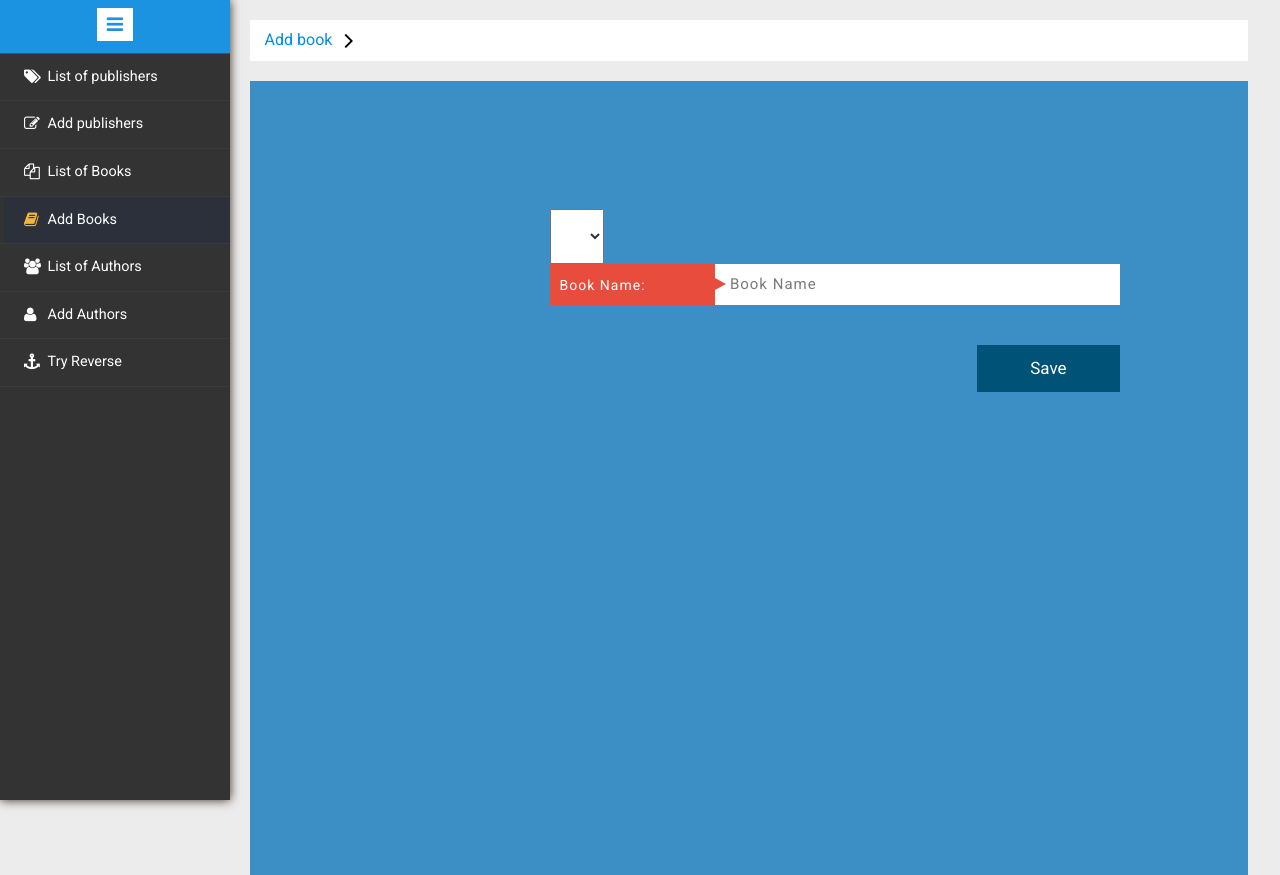
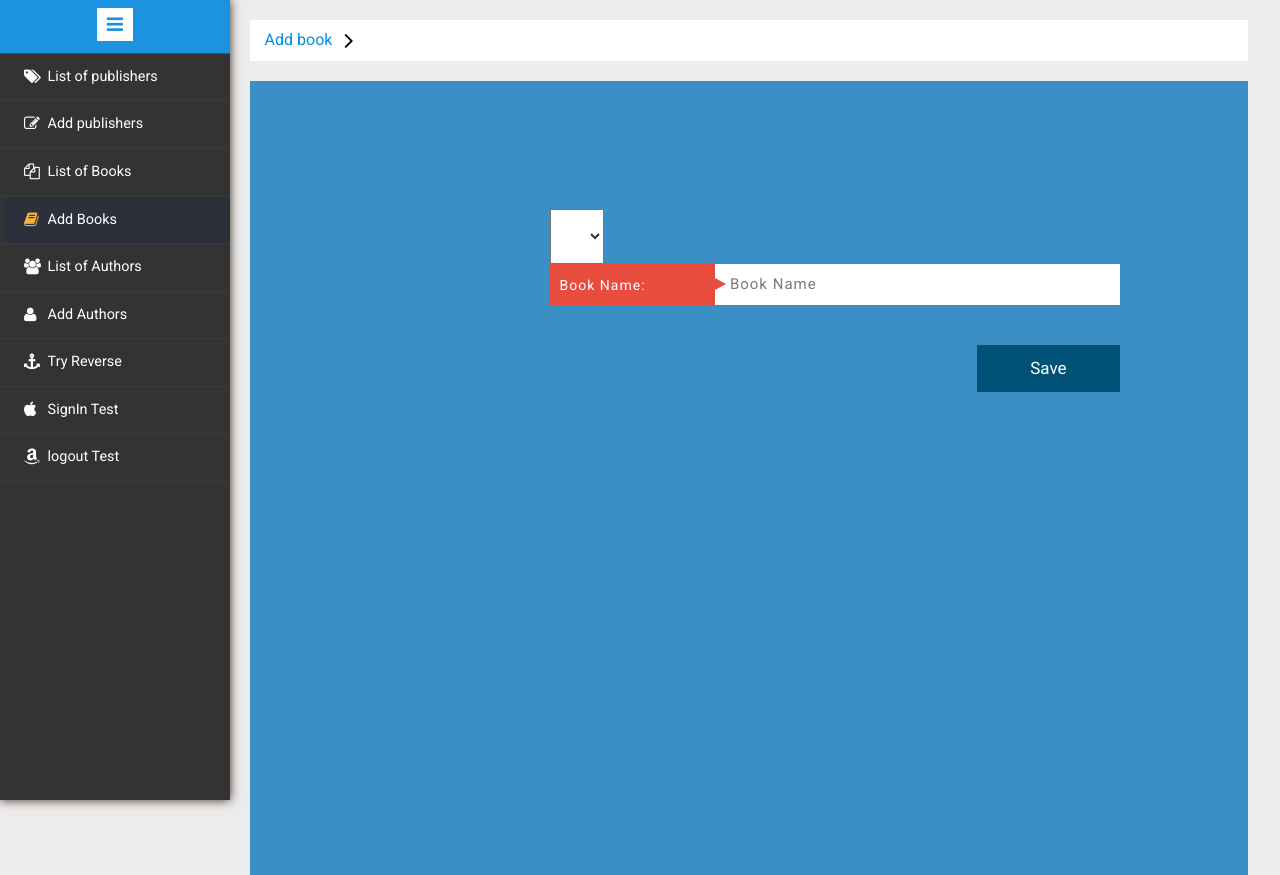
Before and after one commit to luckygogreen/booksystem1, a Django app: page /addbook in a window 1280 px wide. Run offline with Django 3.2, Linux system fonts and the light colour scheme; data that the repository does not hold is empty; some libraries are stand-ins or nearby versions.

Commit message:
登录装饰器未完

```diff
--- a/bookAPP/models.py
+++ b/bookAPP/models.py
@@ -16,7 +16,7 @@ class bookinfo(models.Model):
     binventory = models.IntegerField(default=100)
     bsalesvolume = models.IntegerField(default=0)
     btype = models.CharField(max_length=32,default='教育')
-    bpublishdata = models.DateField(default=datetime.date.today())
+    bpublishdata = models.DateField(default='2019-06-16')
     book_pubish = models.ForeignKey(to=publishinfo,on_delete=models.CASCADE)
     #book_pubish = models.ForeignKey(to=publishinfo,on_delete=models.CASCADE,related_name='books')
     #book_pubish = models.ForeignKey(to=publishinfo,on_delete=models.CASCADE,related_query_name='xxoo')
--- a/bookAPP/views.py
+++ b/bookAPP/views.py
@@ -1,7 +1,6 @@
 from django.shortcuts import render, HttpResponse, redirect
 from bookAPP import models
 from django.urls import reverse
-
 
 # Create your views here.
 # 测试页面调用的方法
@@ -22,25 +21,56 @@ def trytest(request):
 def testargs(request, number):
     print(number)
     return HttpResponse('url反向链接视图传参数成功')
+def check_login(func):
+    def inner(func):
+        pass
+#signin用户登录
+def signin(request):
+    if request.method == 'GET':
+        next_url = request.GET.get('next')
+        if ~next_url:
+            next_url = '/publisherlist/'
+        if request.get_signed_cookie('islogin',default='0',salt='66666666') == '1':
+            print('003')
+            return redirect(next_url)
+        else:
+            return render(request, 'signin.html')
+    if request.method == 'POST':
+        print(request.POST.get('uname'), request.POST.get('upassword'))
+        if request.POST.get('uname') == 'kevin' and request.POST.get('upassword') =='888':
+            print('001')
+            red =  redirect('publisherlist')
+            red.set_signed_cookie('islogin','1',salt='66666666',max_age=10)
+            return red
+            print('002')
+        else:
+            return render(request,'signin.html')
 
+def logout(request):
+    rs = redirect('/signin/')
+    rs.delete_cookie('islogin')
+    return rs
 
 # 单表操作读取数据
 def publisherlist(request):
-    from utils.pagination import Pagination #导入自定义的工具包
-    PaginationObj = Pagination(models.publishinfo.objects.all().count(),request.GET.get('page',1),20,5) #实例化工具包的对象
-    alldata = models.publishinfo.objects.all()[PaginationObj.startnum:PaginationObj.endnum]
-    return render(request,'publisherlist.html',
-                  {
-                      'publisherlist': alldata,
-                      'pagerange':PaginationObj.pagerange,
-                      'lastpage':PaginationObj.lastpage,
-                      'currentpage':PaginationObj.pagecurrent,
-                      'previouspage':PaginationObj.previous,
-                      'previousswitch':PaginationObj.previous_switch,
-                      'nextpage':PaginationObj.next,
-                      'nextpageswitch':PaginationObj.next_switch
-                  })
-
+    if request.get_signed_cookie('islogin',default='0',salt='66666666') == '1':
+        from utils.pagination import Pagination #导入自定义的工具包
+        PaginationObj = Pagination(models.publishinfo.objects.all().count(),request.GET.get('page',1),10,15) #实例化工具包的对象
+        alldata = models.publishinfo.objects.all()[PaginationObj.startnum:PaginationObj.endnum]
+        return render(request,'publisherlist.html',
+                      {
+                          'publisherlist': alldata,
+                          'pagerange':PaginationObj.pagerange,
+                          'lastpage':PaginationObj.lastpage,
+                          'currentpage':PaginationObj.pagecurrent,
+                          'previouspage':PaginationObj.previous,
+                          'previousswitch':PaginationObj.previous_switch,
+                          'nextpage':PaginationObj.next,
+                          'nextpageswitch':PaginationObj.next_switch
+                      })
+    else:
+        # return redirect(reverse('sign',args=('?next=',)))
+        return redirect('/signin/?next={}'.format(request.path_info))
 
 # 单表操作添加数据 # 用方法直接执行浏览器的返回操作，叫做FBV = function build view
 def addpublisher(request):
@@ -211,3 +241,23 @@ def delete(request, table_name, delete_id):  # 接受浏览器url传过来的符
     else:
         return HttpResponse('没有要删除的表')
     return HttpResponse('table_name is {},delete_id is {}'.format(table_name, delete_id))
+
+#signin用户登录
+
+def signin(request):
+    if request.method == 'GET':
+        if request.get_signed_cookie('islogin',default='0',salt='66666666') == '1':
+            print('003')
+            return redirect('/publisherlist/')
+        else:
+            return render(request, 'signin.html')
+    if request.method == 'POST':
+        print(request.POST.get('uname'), request.POST.get('upassword'))
+        if request.POST.get('uname') == 'kevin' and request.POST.get('upassword') =='888':
+            print('001')
+            red =  redirect('/publisherlist/')
+            red.set_signed_cookie('islogin',1,salt='66666666')
+            return red
+            print('002')
+        else:
+            return render(request,'signin.html')
--- a/booksystem/urls.py
+++ b/booksystem/urls.py
@@ -87,6 +87,8 @@ urlpatterns = [
 
     #路由器参数反射函数，类和变量
     url(r'^delete/([a-zA-Z]+)/(\d+)/$',views.delete),
-    url(r'^faq/$',appveiws.faq)
+    url(r'^faq/$',appveiws.faq),
 
+    url(r'^signin/$',views.signin,name='sign'),
+    url(r'^logout/$',views.logout,name='logout')
 ]
--- a/templates/base.html
+++ b/templates/base.html
@@ -23,7 +23,8 @@
     <!-- jQuery -->
     <script src="{% static 'js/jquery-2.1.4.min.js' %}"></script>
     <!-- //jQuery -->
-    <link href='http://fonts.googleapis.com/css?family=Roboto:700,500,300,100italic,100,400' rel='stylesheet' type='text/css'/>
+    <link href='http://fonts.googleapis.com/css?family=Roboto:700,500,300,100italic,100,400' rel='stylesheet'
+          type='text/css'/>
     <link href='http://fonts.googleapis.com/css?family=Montserrat:400,700' rel='stylesheet' type='text/css'>
     <!-- lined-icons -->
     <link rel="stylesheet" href="{% static 'css/icon-font.min.css' %}" type='text/css'/>
@@ -57,7 +58,8 @@
                     <span>List of publishers</span>
                     <div class="clearfix"></div>
                 </a></li>
-                <li {% block addpublisher_active %}{% endblock %}><a href="/addpublisher/"><i class="fa fa-pencil-square-o"></i> <span>Add publishers</span>
+                <li {% block addpublisher_active %}{% endblock %}><a href="/addpublisher/"><i
+                        class="fa fa-pencil-square-o"></i> <span>Add publishers</span>
                     <div class="clearfix"></div>
                 </a></li>
                 <li {% block bookslist_active %}{% endblock %}><a href="/bookslist/"><i class="fa fa-copy"></i> <span>List of Books</span>
@@ -66,13 +68,23 @@
                 <li {% block addbook_active %}{% endblock %}><a href="/addbook/"><i class="fa fa-book"></i> <span>Add Books</span>
                     <div class="clearfix"></div>
                 </a></li>
-                <li {% block authorlist_active %}{% endblock %}><a href="/authorslist/"><i class="fa fa-group"></i> <span>List of Authors</span>
+                <li {% block authorlist_active %}{% endblock %}><a href="/authorslist/"><i class="fa fa-group"></i>
+                    <span>List of Authors</span>
                     <div class="clearfix"></div>
                 </a></li>
                 <li {% block addauthor_active %}{% endblock %}><a href="/addauthor/"><i class="fa fa-user"></i> <span>Add Authors</span>
                     <div class="clearfix"></div>
                 </a></li>
-                <li {% block trytest_active %}{% endblock %}><a href="{% url 'tryreverse' %}"><i class="fa fa-anchor"></i> <span>Try Reverse</span>
+                <li {% block trytest_active %}{% endblock %}><a href="{% url 'tryreverse' %}"><i
+                        class="fa fa-anchor"></i> <span>Try Reverse</span>
+                    <div class="clearfix"></div>
+                </a></li>
+                <li {% block signin_active %}{% endblock %}><a href="/signin/"><i class="fa fa-apple"></i>
+                    <span>SignIn Test</span>
+                    <div class="clearfix"></div>
+                </a></li>
+                <li><a href="{% url 'logout' %}"><i class="fa fa-amazon"></i>
+                    <span>logout Test</span>
                     <div class="clearfix"></div>
                 </a></li>
 
```
Also changed, not shown: templates/signin.html (+14 -13 lines).
